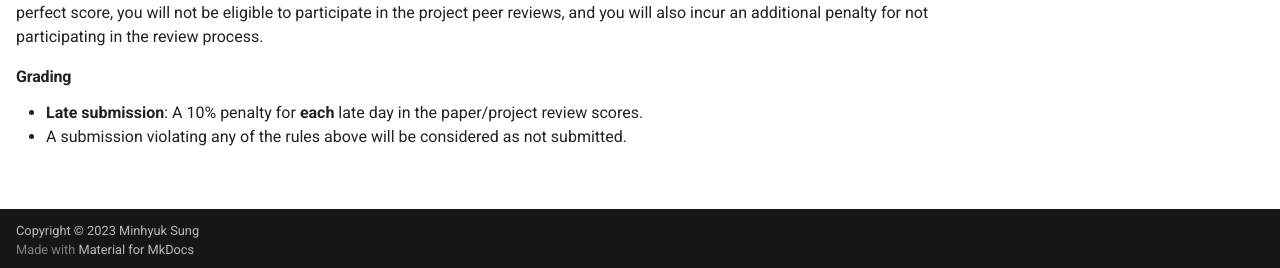
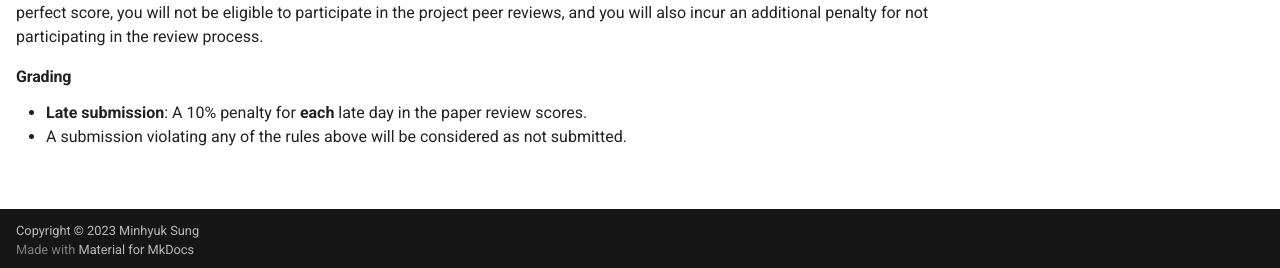
Before and after one commit to mhsung/kaist-cs479-fall-2023, an MkDocs documentation site: the page built from docs/paper-review.md, in a window 1280 px wide and 900 px high, scrolled down 835 px. Shown: the part 629-897 px from the top of the window. Built offline with MkDocs 1.6.1 and Material for MkDocs 9.7.7, drawn with Linux system fonts in a browser that asks for light colours.

Commit message:
Updated.

```diff
--- a/docs/paper-review.md
+++ b/docs/paper-review.md
@@ -54,7 +54,7 @@ As a **reviewer**, you are required to complete the quiz provided by the submitt
 ==Note that you can only commence the review process after successfully completing the quiz with a perfect score.== Reviews submitted before attaining this perfect score will NOT be accepted and will be considered as not submitted. This implies that if you do not submit proof of a perfect score, you will not be eligible to participate in the project peer reviews, and you will also incur an additional penalty for not participating in the review process.
 
 #### Grading
-- **Late submission**: A 10% penalty for **each** late day in the paper/project review scores.
+- **Late submission**: A 10% penalty for **each** late day in the paper review scores.
 - A submission violating any of the rules above will be considered as not submitted.
 
 <br />
```
Also changed, not shown: docs/project-proposal.md (+1 -1 lines).
